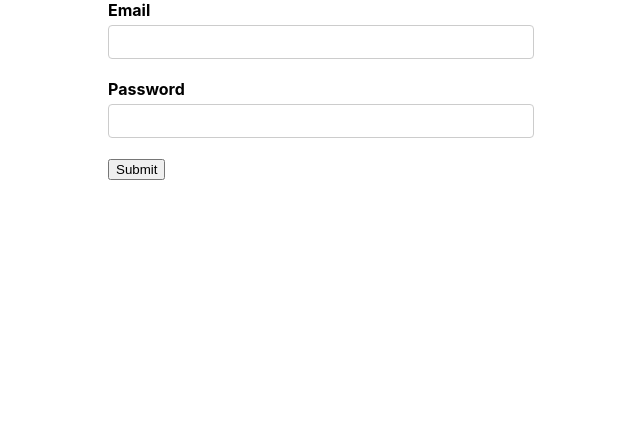
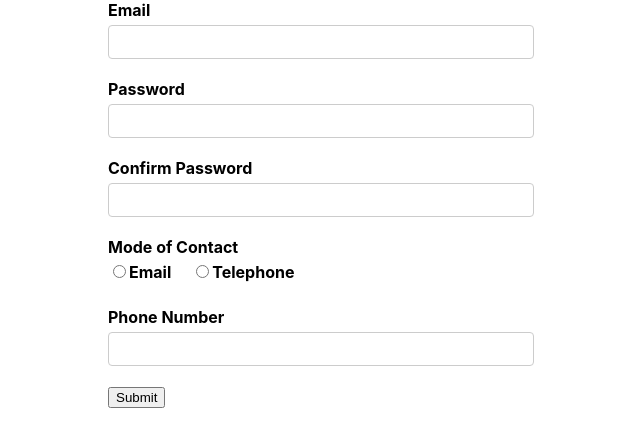
Before and after one commit to SepantaJoshani/Formik, a React (Create React App) app: page / in a window 1280 px wide. Shown: the top 446 px of the page, without its empty margins (319-959 px from the left). Built offline with nearby package versions, Linux system fonts and the light colour scheme.

Commit message:
Register form

```diff
--- a/src/App.js
+++ b/src/App.js
@@ -1,6 +1,7 @@
 import './App.css';
 import FormikContainer from './components/FormikContainer';
 import LoginForm from './components/LoginForm';
+import Register from './components/Register';
 // import OldForm from './components/OldForm';
 // import YoutubeForm from './components/YoutubeForm';
 
@@ -9,7 +10,7 @@
     <div className="App">
       {/* <YoutubeForm /> */}
       {/* <OldForm /> */}
-      <LoginForm />
+      <Register />
     </div>
   );
 }
--- /dev/null
+++ b/src/components/Register.js
@@ -0,0 +1,83 @@
+import React from "react";
+import { Formik, Form } from "formik";
+import * as Yup from "yup";
+import FormikControl from "./FormikControl";
+import { ref } from "yup";
+
+const Register = () => {
+  const RadioOptions = [
+    { key: "Email", value: "email" },
+    { key: "Telephone", value: "telephone" },
+  ];
+
+  const initialValues = {
+    email: "",
+    password: "",
+    confirmPassword: "",
+    modeOfContact: "",
+    phone: "",
+  };
+  const validationSchema = Yup.object({
+    email: Yup.string().email("Invalid Format").required("Required !"),
+    password: Yup.string().required("Required !"),
+    confirmPassword: Yup.string()
+      .oneOf([Yup.ref("password"), ""], "Password Must Match")
+      .required("Required !"),
+    modeOfContact: Yup.string().required("Required !"),
+    phone: Yup.string().when("modeOfContact", {
+      is: "telephone",
+      then: Yup.string().required("Required !"),
+    }),
+  });
+
+  const onSubmit = (values) => console.log(values);
+
+  return (
+    <Formik
+      initialValues={initialValues}
+      validationSchema={validationSchema}
+      onSubmit={onsubmit}
+    >
+      {(formik) => (
+        <Form>
+          <FormikControl
+            control="input"
+            type="email"
+            label="Email"
+            name="email"
+          />
+
+          <FormikControl
+            control="input"
+            type="password"
+            label="Password"
+            name="password"
+          />
+          <FormikControl
+            control="input"
+            type="password"
+            label="Confirm Password"
+            name="confirmPassword"
+          />
+
+          <FormikControl
+            control="radio"
+            label="Mode of Contact"
+            name="modeOfContact"
+            options={RadioOptions}
+          />
+
+          <FormikControl
+            control="input"
+            type="text"
+            label="Phone Number"
+            name="phone"
+          />
+          <button type="submit" disabled={!formik.isValid}>Submit</button>
+        </Form>
+      )}
+    </Formik>
+  );
+};
+
+export default Register;
```
